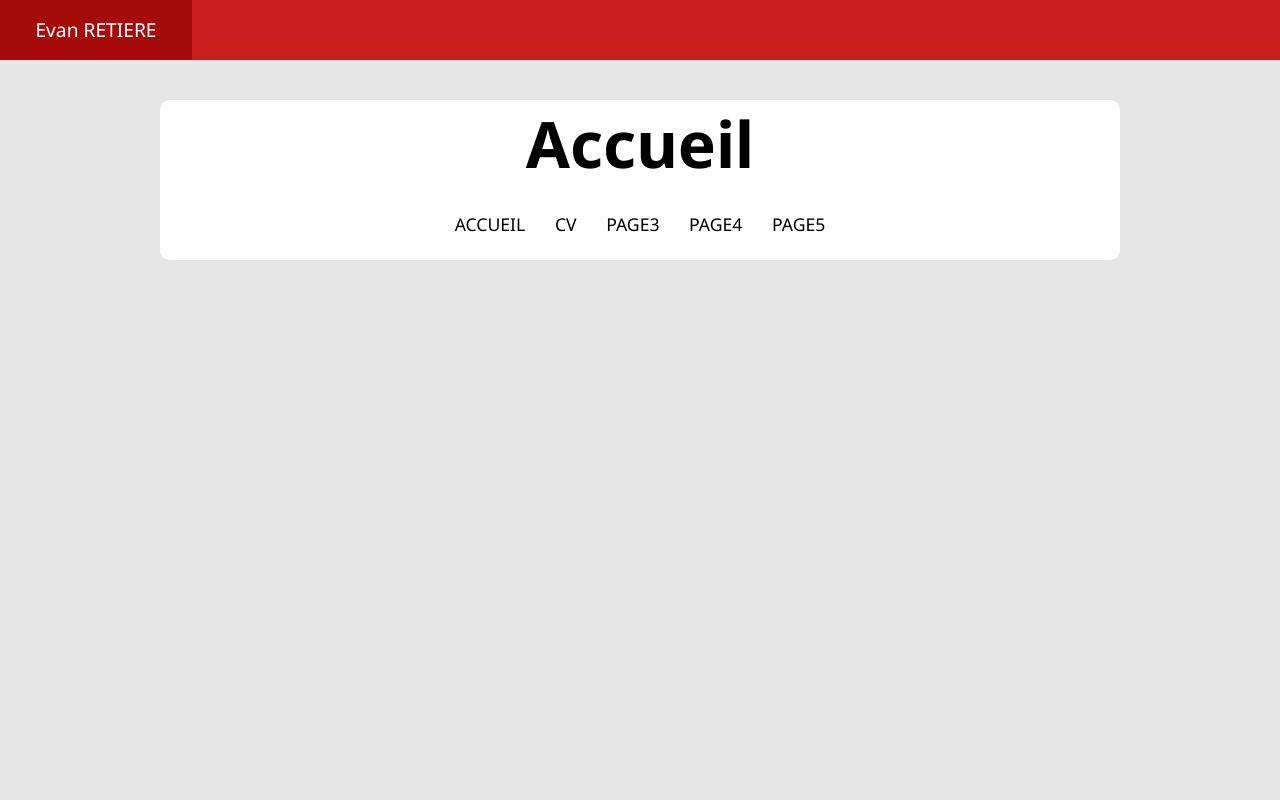
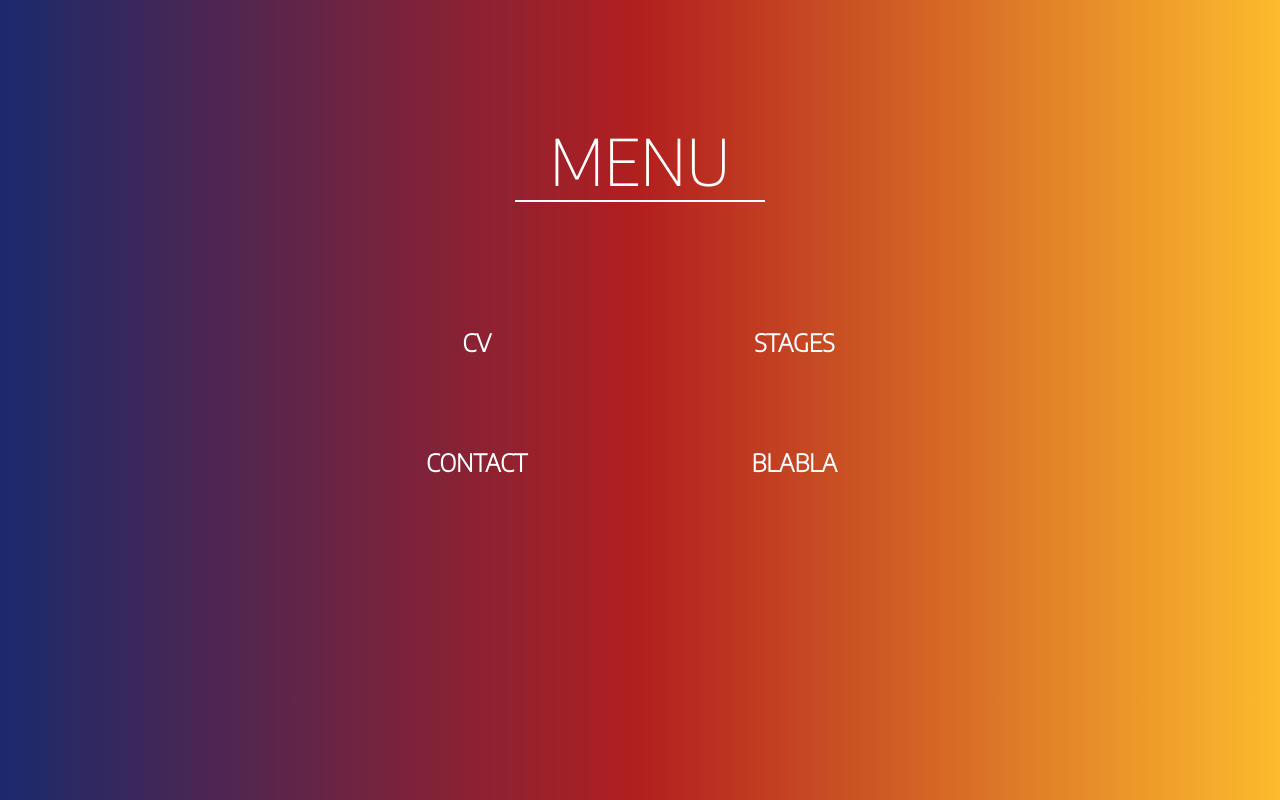
Before and after one commit to ERETIERE/Siteevan-retiere, a plain HTML site: page index.html in a window 1280 px wide. Drawn offline with Linux system fonts and the light colour scheme.

Commit message:
Refonte graphique page d'accueil

```diff
--- a/css/style.css
+++ b/css/style.css
@@ -1,56 +1,54 @@
 html{
-	background-color: #E6E6E6;
+	background: #1a2a6c;
+	background: linear-gradient(to right, #1a2a6c, #b21f1f, #fdbb2d);
 }
 *{
 	margin: 0;
 	padding: 0;
 }
-a{
-	text-decoration: none;
-}
-/* Topnav start */
-.topnav{
-	height: 7.5vh;
-	width: 100vw;
-	background-color: #C91C1C;
-}
-.nomprenom{
-	font-family: 'Noto Sans';
-	font-size: 1.5vw;
-	height: 7.5vh;
-	width: 15vw;
-	background-color: #A60B0B;
-	color: white;
-	text-align: center;
-	line-height:7.5vh;
-}
-h1{
-	font-family: 'Noto Sans';
-	font-size: 4em;
-	color: black;
-	text-align: center;
-}
-/* Topnav end */
 /* Menu start */
 .menu{
-	background-color: white;
-	width: 75vw;
-	height: 160px;
-	border-radius: 10px;
-	margin-left: 12.5vw;
-	margin-top: 5vh;
+	box-sizing: content-box;
+	margin-left: 25vw;
+	margin-top: 12.5vh;
+	height: 75vh;
+	width: 50vw;
 }
-.menu2{
+.menu h1{
+	font-family: 'Encode Sans', sans-serif;
+	font-size: 4em;
+	color: white;
+	font-weight: lighter;
+}
+.menu h2{
+	font-family: 'Encode Sans', sans-serif;
+	font-size: 1.5em;
+	color: white;
+}
+.menu a{
+	text-decoration: none;
+	margin-left: auto;
+	margin-right: auto;
+	line-height: 15vh;
+}
+.titre{
 	text-align: center;
-	margin-top: 25px;
+	height: 100px;
+	width: 250px;
+	line-height: 15vh;
+	margin-left: auto;
+	margin-right: auto;
+	margin-bottom: 10vh;
+   	border-bottom: 2px solid white;
 }
-.menu2 a{
-	margin-left: 1vw;
-	margin-right: 1vw;
-	font-family: 'Noto Sans';
-	font-size: 1.1em;
-	color: black;
+.onglets{
+	display: inline-flex;
+	height: 15vh;
+	width: 24.5vw;
+	background: none;
 }
 
+/* Menu end */
+/* Menu start */
 
 /* Menu end */
--- a/index.html
+++ b/index.html
@@ -3,24 +3,18 @@
 <meta charset="utf-8">
 <link rel="stylesheet" type="text/css" href="css/style.css">
 <link rel="stylesheet" type="text/css" href="css/stylesmallscreen.css">
-<link href="https://fonts.googleapis.com/css?family=Noto+Sans:400,700" rel="stylesheet">
+<link href="https://fonts.googleapis.com/css?family=Encode+Sans:200" rel="stylesheet">
 <script src="css/script.js"></script>
 <head>
-	<title>Evan RETIERE | Accueil</title>
+	<title>MENU | Evan RETIERE</title>
 </head>
 <body>
-	<div class="topnav">
-		<div class="nomprenom">Evan RETIERE</div>
-	</div>
-	<div class="menu">
-		<h1>Accueil</h1>
-		<div class="menu2">
-			<a href="">ACCUEIL</a>
-			<a href="">CV</a>
-			<a href="">PAGE3</a>
-			<a href="">PAGE4</a>
-			<a href="">PAGE5</a>
-		</div>
-	</div>
+<div class="menu">
+	<div class="titre"><h1>MENU</h1></div>
+	<div class="onglets"><a href=""><h2>CV</h2></a></div>
+	<div class="onglets"><a href=""><h2>STAGES</h2></a></div>
+	<div class="onglets"><a href=""><h2>CONTACT</h2></a></div>
+	<div class="onglets"><a href=""><h2>BLABLA</h2></a></div>
+</div>
 </body>
 </html>
```
